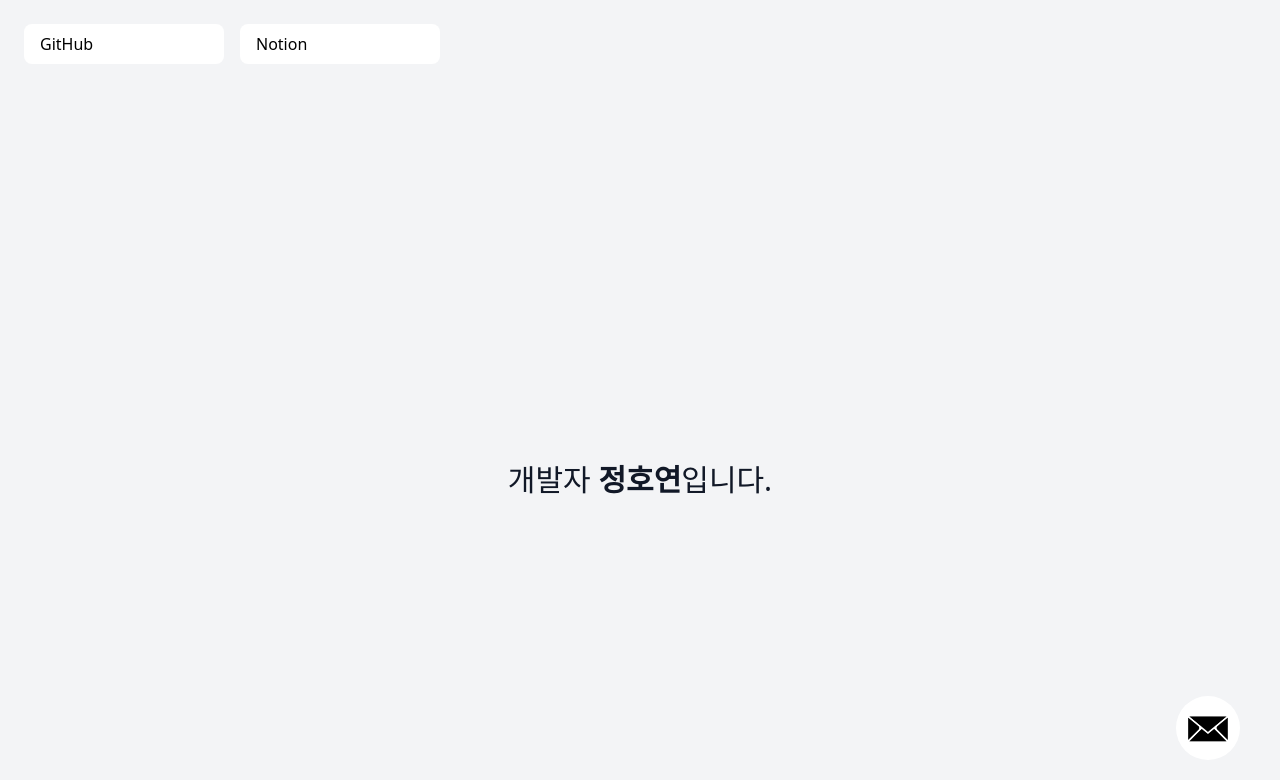
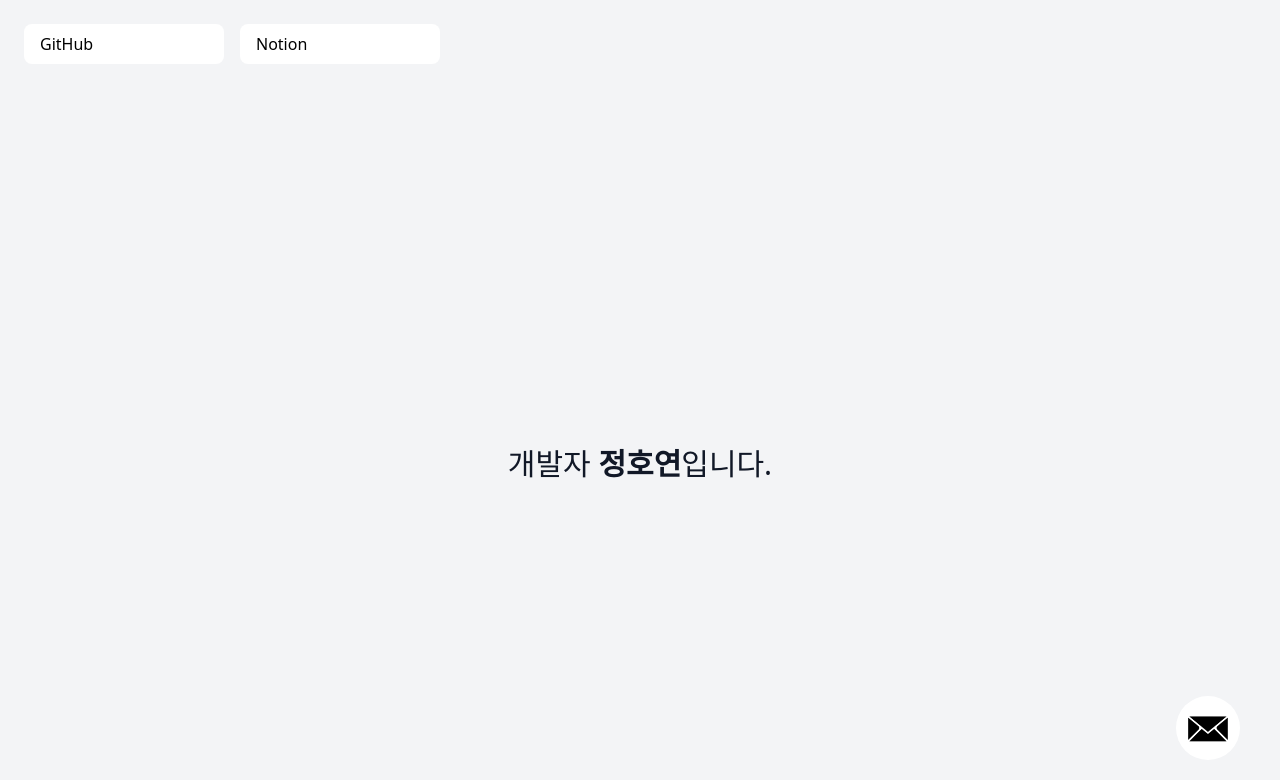
Before and after one commit to Nicknul/Portfolio, a React app: page / in a window 1280 px wide. Shown: the top 780 px of the page. Built offline with nearby package versions, Linux system fonts and the light colour scheme.

Commit message:
:pencil2: 정호연 : 컴포넌트 위치 변경

```diff
--- a/src/components/MainPage.tsx
+++ b/src/components/MainPage.tsx
@@ -7,8 +7,8 @@ const MainPage: React.FC = () => {
   return (
     <div className="p-6 bg-gray-100 min-h-screen">
       <SiteList />
+      <Title />
       <IconList />
-      <Title />
     </div>
   );
 };
```
